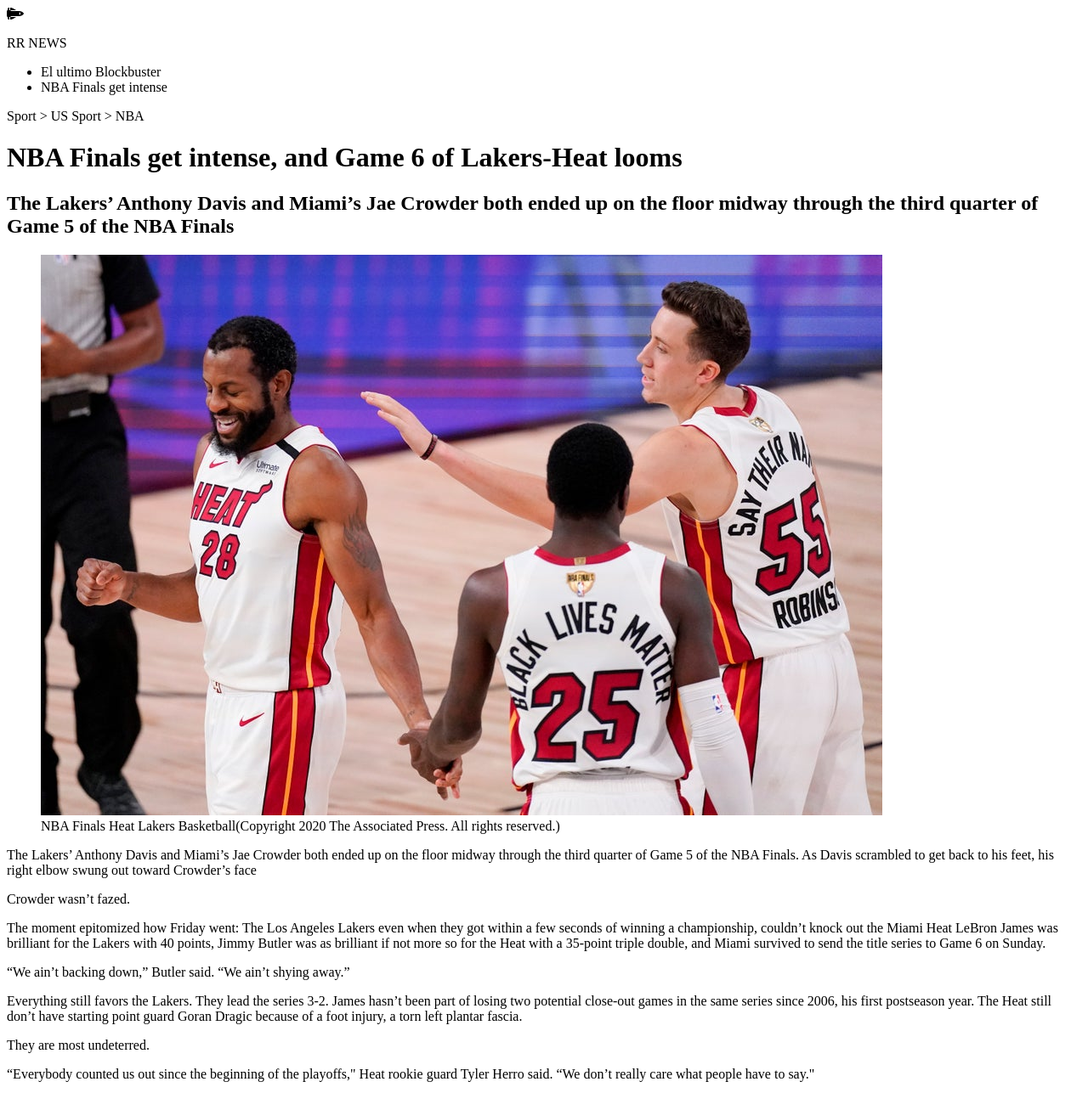
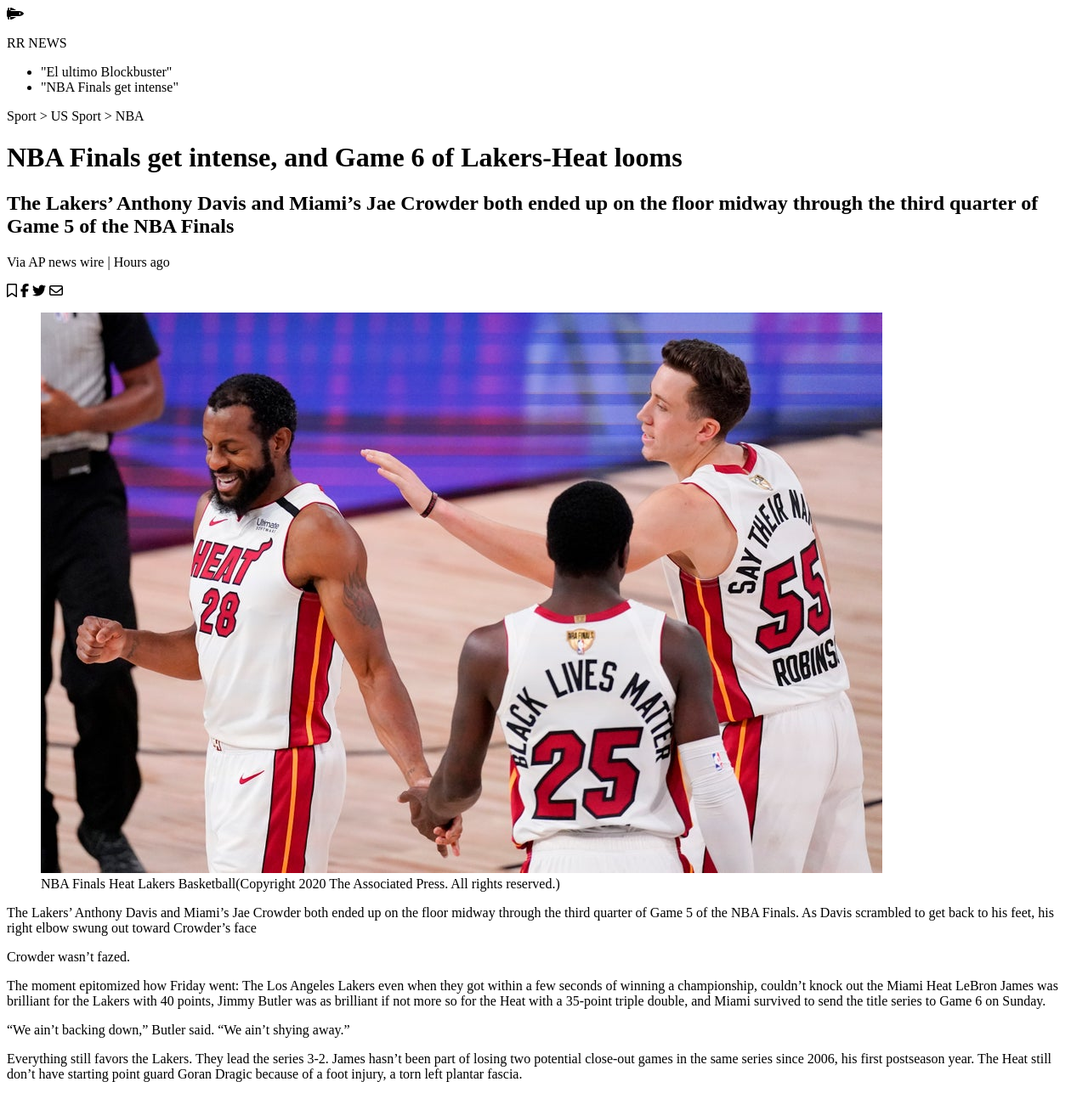
Before and after one commit to svillav/El-ultimo-Blockbuster, a plain HTML site: page public/news2.html in a window 1280 px wide. Shown: the top 1287 px of the page at 85% size. Drawn offline with Linux system fonts and the light colour scheme.

Commit message:
NEWS: Task 02. On news2.html id and class props added

```diff
--- a/public/news2.html
+++ b/public/news2.html
@@ -5,38 +5,46 @@
     <meta name="viewport" content="width=device-width, initial-scale=1.0">
     <title>NBA Finals get intense, and Game 6 of Lakers-Heat looms</title>
     <script src="https://kit.fontawesome.com/d4696b58fb.js" crossorigin="anonymous"></script>
+    <script src="https://kit.fontawesome.com/70ee0c4381.js" crossorigin="anonymous"></script>
 </head>
 <body>
-    <div>
+    <div class="page-header">
         <section>
             <i class="fas fa-space-shuttle"></i>
-            <p>RR NEWS</p>
+            <p><span class="r">R</span>R NEWS</p>
         </section>
-        <nav>
+        <nav class="nav-bar">
             <ul>
-                <li>El ultimo Blockbuster</li>
-                <li>NBA Finals get intense</li>
+                <li>"El ultimo Blockbuster"</li>
+                <li>"NBA Finals get intense"</li>
             </ul>
         </nav>
     </div>
-    <div>
-        <header>
-            <p>Sport > US Sport > NBA</p>
+    <div class="news-body">
+        <header class="title-section">
+            <p id="before-title">Sport > US Sport > NBA</p>
             <h1>NBA Finals get intense, and Game 6 of Lakers-Heat looms</h1>
             <h2>The Lakers’ Anthony Davis and Miami’s Jae Crowder both ended up on the
                 floor midway through the third quarter of Game 5 of the NBA Finals</h2>
-            <figure>
+            <p><span class="red-text">Via AP news wire</span> | Hours ago</p>
+            <div class="icons">
+                <i class="far fa-bookmark"></i>
+                <i class="fab fa-facebook-f"></i>
+                <i class="fab fa-twitter"></i>
+                <i class="far fa-envelope"></i>
+            </div>
+            <figure class="image">
                 <img src="../assets/nba.jpg" alt="Heat celebration">
                 <figcaption>NBA Finals Heat Lakers Basketball(Copyright 2020 The Associated Press. All rights reserved.)</figcaption>
             </figure>
         </header>
-        <main>
+        <main class="text">
             <p>The Lakers’ Anthony Davis and Miami’s Jae Crowder both ended up on the floor midway through the
-                third quarter of Game 5 of the NBA Finals. As Davis scrambled to get back to his feet, his right
-                elbow swung out toward Crowder’s face</p>
+                third quarter of <span class="red-text">Game</span> 5 of the NBA Finals. As Davis scrambled to get back to his feet, his right
+                elbow swung out toward Crowder’s <span class="red-text">face</span></p>
             <p>Crowder wasn’t fazed.</p>
-            <p>The moment epitomized how Friday went: The Los Angeles Lakers even when they got within
-                a few seconds of winning a championship, couldn’t knock out the Miami Heat LeBron James
+            <p>The moment epitomized how Friday went: The <span class="red-text">Los Angeles Lakers</span> even when they got within
+                a few seconds of winning a championship, couldn’t knock out the <span class="red-text">Miami Heat LeBron James</span>
                 was brilliant for the Lakers with 40 points, Jimmy Butler was as brilliant if not more so
                 for the Heat with a 35-point triple double, and Miami survived to send the title series to Game 6 on Sunday.</p>
             <p>“We ain’t backing down,” Butler said. “We ain’t shying away.”</p>
```
Also changed, not shown: public/news1.html (+21 -0 lines), 1 other file.
